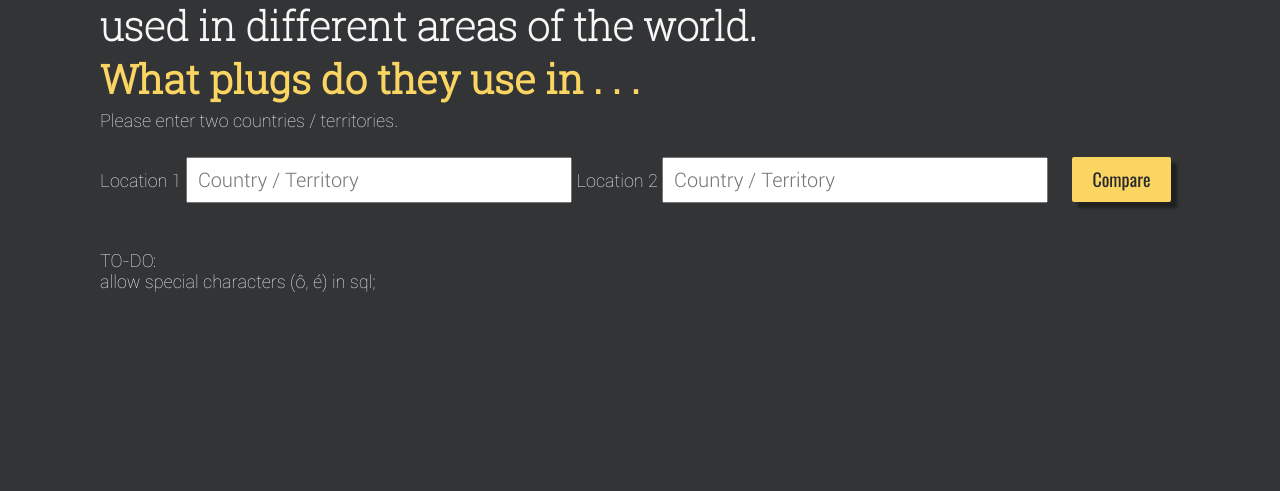
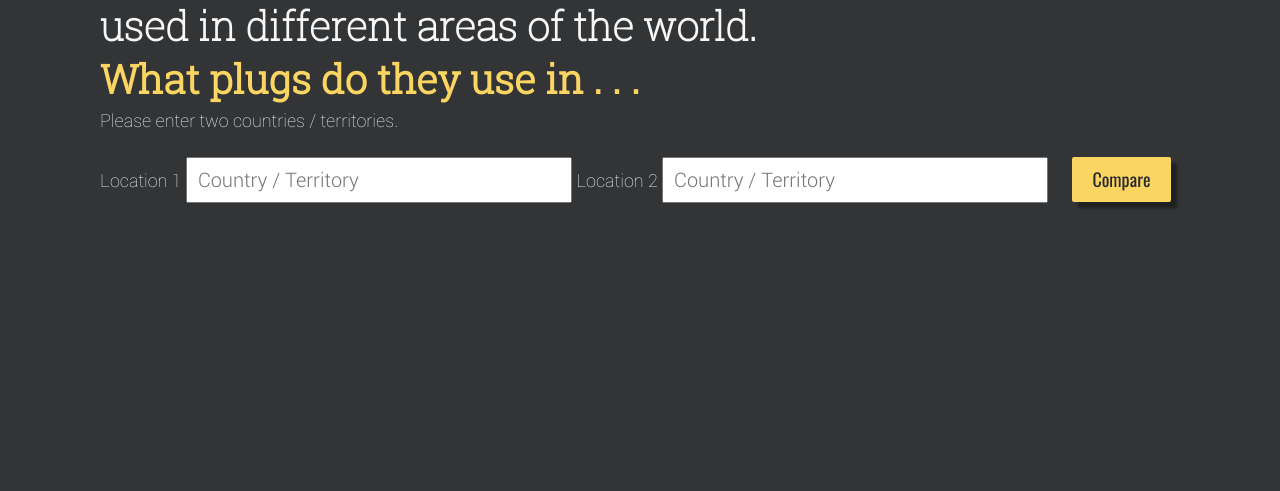
Before and after one commit to Zhaeong/Cardboard, a PHP site: page / in a window 1280 px wide. Shown: the part 194-685 px from the top of the page. Run offline with PHP 8.4, Linux system fonts and the light colour scheme; data that the repository does not hold is empty.

Commit message:
removed TO-DO text on index pg

```diff
--- a/index.php
+++ b/index.php
@@ -46,11 +46,7 @@
     </p>
     </div>
 
-    <!--BODY TEXT-->
-    <p> <br><br> TO-DO: <br>
-        allow special characters (ô, é) in sql; <br>
-        <br>
-    </p>
+
 
 </div>
 
```
Also changed, not shown: 1 other file.
